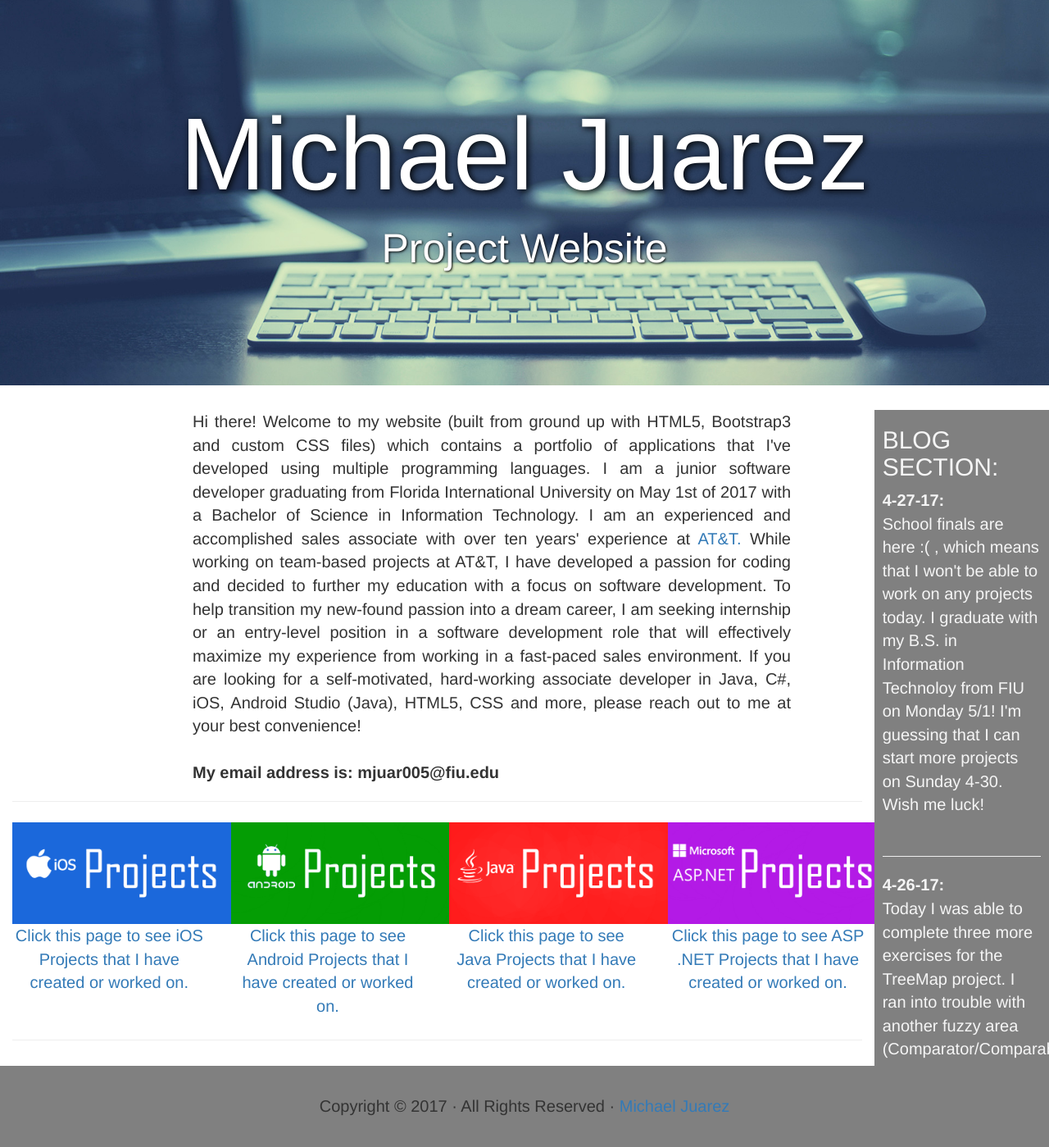
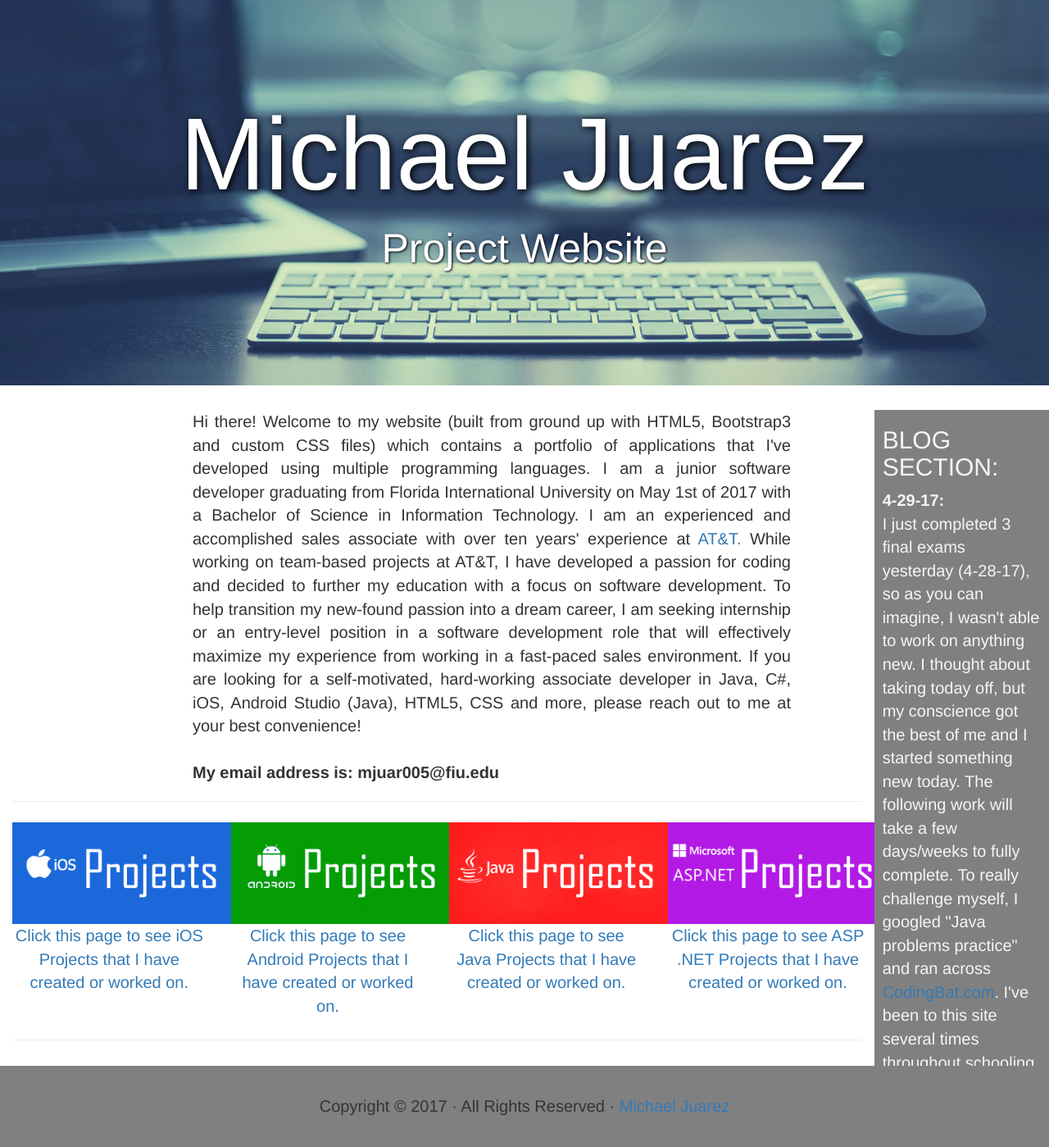
Before and after one commit to MikeJuarez/MikeJuarez.github.io, a Jekyll site: the page index.html, which Jekyll copies as it is, in a window 1280 px wide and 1400 px high, scrolled down 85 px. Shown: the whole window at 82% size. Built offline with Jekyll 4.4.1, drawn with Linux system fonts in a browser that asks for light colours; some of the changed text lies outside the part shown.

Commit message:
New Projects Uploaded
- Added 4-29-17.CodingBat project to Java page
- Updated blog with current information

```diff
--- a/index.html
+++ b/index.html
@@ -1,6 +1,6 @@
 <!DOCTYPE html>
 <!--
- <script type="text/javascript">
+ <script type="text/Javascript">
 
   if (screen.width <= 800) {
     window.location = "http://m.domain.com";
@@ -115,6 +115,11 @@
  <div class="col-scollable-y">
 
   <h2>BLOG SECTION:</h2>
+  <b>4-29-17:</b><br/>
+  I just completed 3 final exams yesterday (4-28-17), so as you can imagine, I wasn't able to work on anything new.  I thought about taking today off, but my conscience got the best of me and I started something new today.  The following work will take a few days/weeks to fully complete.  To really challenge myself, I googled "Java problems practice" and ran across <a href="http://www.CodingBat.com">CodingBat.com</a>.  I've been to this site several times throughout schooling at FIU, but I've never had the time to really sit down and practice.  The website provides some awesome brain teasers for practicing Java problems.  I've completed a few of the warmup exercises today and will be posting what I've done so far under my <a href="Java Projects.html">Java Projects</a> page.  Fun stuff so far!
+  <br/><br/><hr>
+
+  <h2>BLOG SECTION:</h2>
   <b>4-27-17:</b><br/>
   School finals are here :( , which means that I won't be able to work on any projects today.  I graduate with my B.S. in Information Technoloy from FIU on Monday 5/1!  I'm guessing that I can start more projects on Sunday 4-30.  Wish me luck!
   <br/><br/><hr>
```
Also changed, not shown: Java Projects.html (+19 -6 lines), test.css (added, +11 -0 lines).
